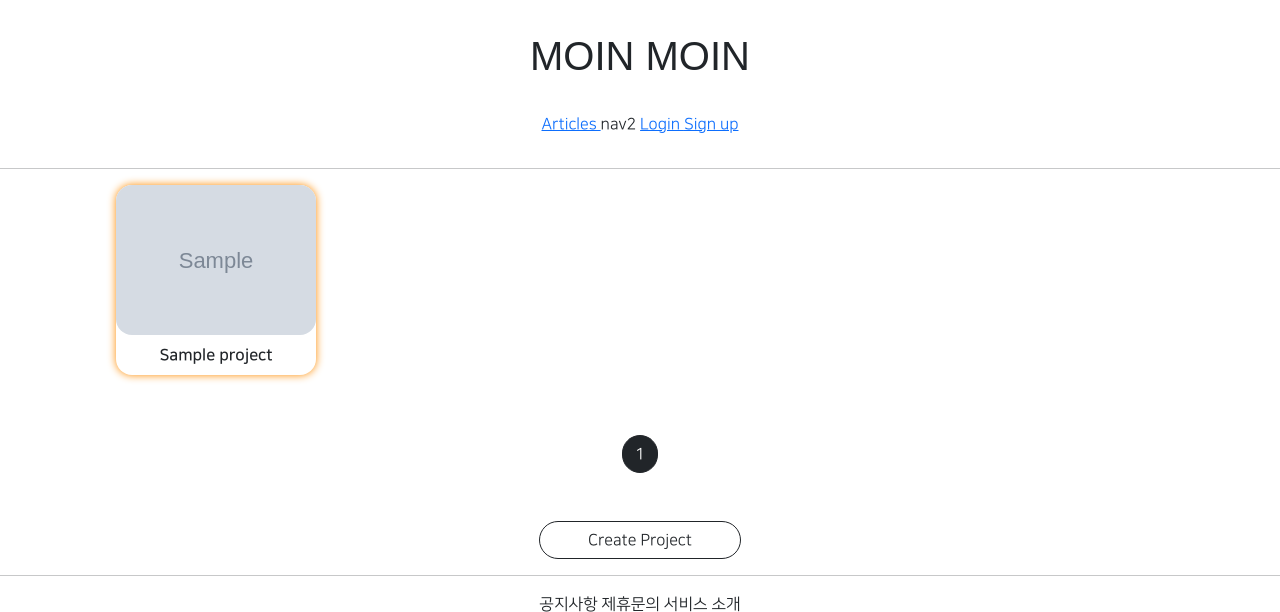
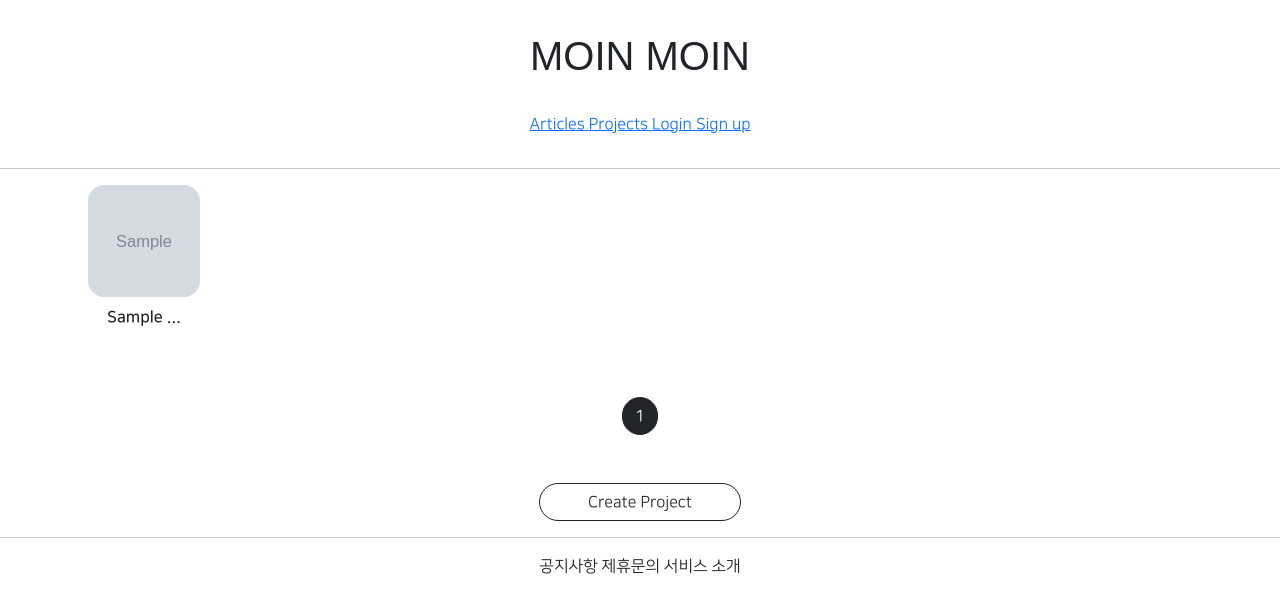
Before and after one commit to kyeongseoJ/2th-uebung, a Django app: page /projects/list/ in a window 1280 px wide. Shown: the top 612 px of the page. Run offline with Django 3.2, Linux system fonts and the light colour scheme; tables that the repository leaves empty hold one stand-in row (values such as "Sample post"); grey boxes marked "Sample" are stand-in pictures; parts of the project's set-up code (start-up, migrations or seed data) failed here and were passed over; some libraries are stand-ins or nearby versions; some web fonts are replaced.

Commit message:
2th uebung_65

```diff
--- a/projectapp/templates/projectapp/list.html
+++ b/projectapp/templates/projectapp/list.html
@@ -12,8 +12,8 @@
         }
 
         .container div {
-          width: 45%;
-            max-width: 200px;
+          {#width: 45%;#}
+          {#  max-width: 200px;#}
           {#height: 500px;#}
           {#background-color: antiquewhite;#}
           display: flex;
@@ -21,11 +21,13 @@
           align-items: center;
           border-radius: 1rem;
             flex-direction: column;
-            box-shadow: 0 0 0.5rem darkorange;
+            {#box-shadow: 0 0 0.5rem darkorange;#}
         }
 
         div img {
-            width: 100%;
+            width: 7rem;
+            height: 7rem;
+            object-fit: cover;
             border-radius: 1rem;
         }
 
@@ -43,7 +45,7 @@
                <a href="{%  url 'projectapp:detail' pk=project.pk %}">
                    <img src="{{ project.image.url }}" alt="">
                </a>
-               <span class="NNS_B m-2"> {{ project.name }}</span>
+               <span class="NNS_B m-2"> {{ project.name | truncatechars:10}}</span>
            </div>
 
        {% endfor %}
--- a/projectapp/views.py
+++ b/projectapp/views.py
@@ -2,7 +2,7 @@ from django.contrib.auth.decorators import login_required
 from django.shortcuts import render
 
 # Create your views here.
-from django.urls import reverse_lazy
+from django.urls import reverse_lazy, reverse
 from django.utils.decorators import method_decorator
 from django.views.generic import CreateView, DetailView, ListView
 
--- a/templates/header.html
+++ b/templates/header.html
@@ -8,7 +8,11 @@
                 Articles
             </a>
         </span>
-        <span>nav2</span>
+        <span>
+            <a href="{%  url 'projectapp:list' %}">
+                Projects
+            </a>
+        </span>
           {% if not user.is_authenticated %}
         <span>
             <a href="{% url 'accountapp:login' %}"> Login </a>
```
